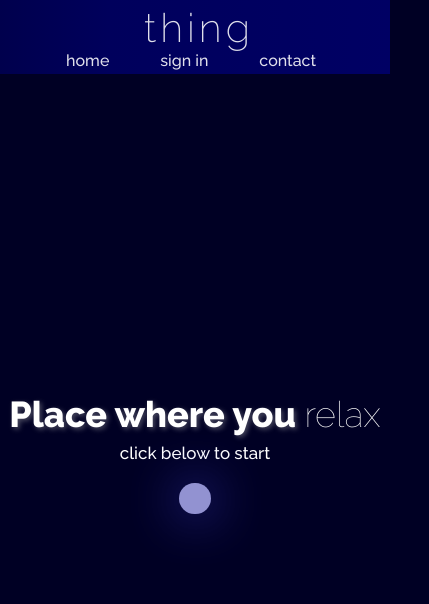
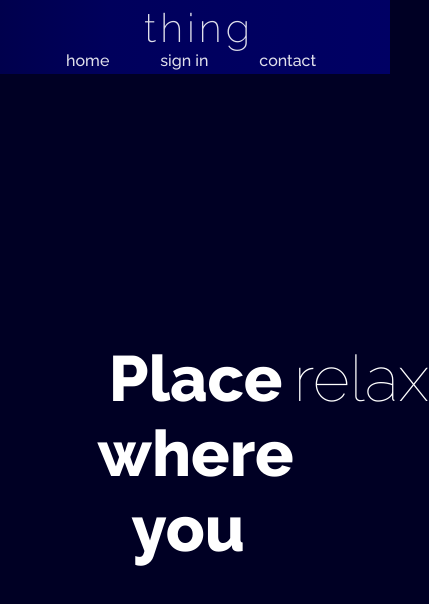
Before and after one commit to snturk/thing2, a Nuxt app: page / in a window 390 px wide. Shown: the top 604 px of the page, 429 px wide, since content can reach past the window. Built offline with nearby package versions, Linux system fonts and the light colour scheme.

Commit message:
Revert "responsive changes"
This reverts commit 03313613d39d9ba933cdf8ec7ee098ffad26281b.

```diff
--- a/pages/index.vue
+++ b/pages/index.vue
@@ -1,8 +1,6 @@
 <template>
   <div class="container">
     <div id="homeTitle">Place where you&nbsp;<span>relax</span></div>
-    <div id="homeSubtitle">click below to start</div>
-    <div id="homeCircle"></div>
   </div>
 </template>
 
@@ -13,45 +11,23 @@ export default {}
 <style>
 .container{
   display: flex;
-  flex-direction: column;
+  flex-direction: row;
   justify-content: center;
   align-items: center;
 }
 
 #homeTitle{
+  width: 50%;
   text-align: center;
   display: flex;
-  text-align: center;
+  margin: auto;
   flex-direction: row;
-  font-size: 36px;
+  font-size: 64px;
   font-weight: bold;
   color: white;
-  text-shadow: 2px 2px 5px rgba(189, 189, 189, 0.4);
 }
+
 #homeTitle span{
   font-weight: 100;
-  text-shadow: none;
-}
-
-#homeSubtitle{
-  color: white;
-  font-size: 17px;
-  margin-top: 2%;
-}
-
-#homeCircle{
-  padding: 4%;
-  margin-top: 5%;
-  background: #8c8cd9;
-  border-radius: 50%;
-  box-shadow: 1px 1px 10px #3e3ecc5d;
-  animation-name: homeCircle;
-  animation-duration: 4.4s;
-  animation-iteration-count: infinite;
-}
-@keyframes homeCircle {
-  0%{box-shadow: 1px 1px 10px #3e3eccfa; background: #8c8cd9;}
-  50%{box-shadow: 1px 1px 100px #3e3eccfa; background: rgb(154, 154, 199);}
-  100%{box-shadow: 1px 1px 10px #3e3eccfa; background: #8c8cd9;}
 }
 </style>
```
